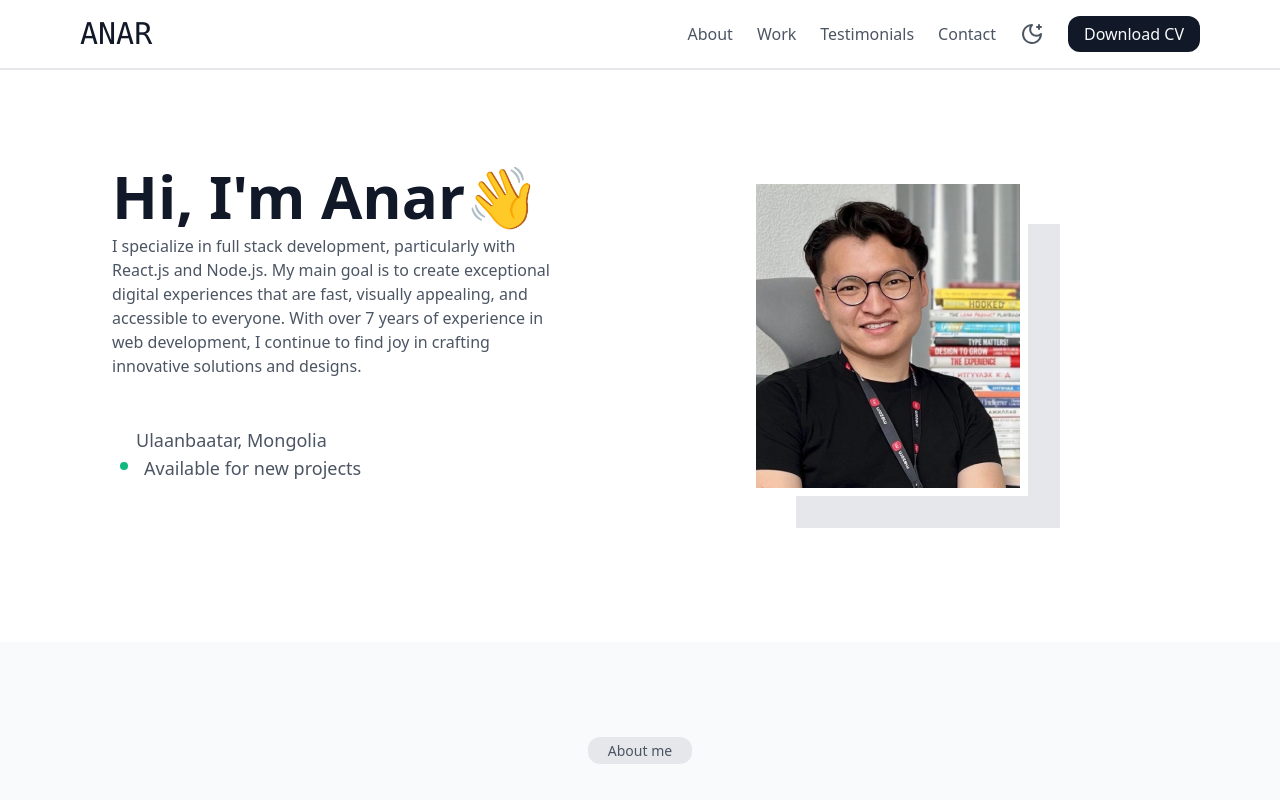
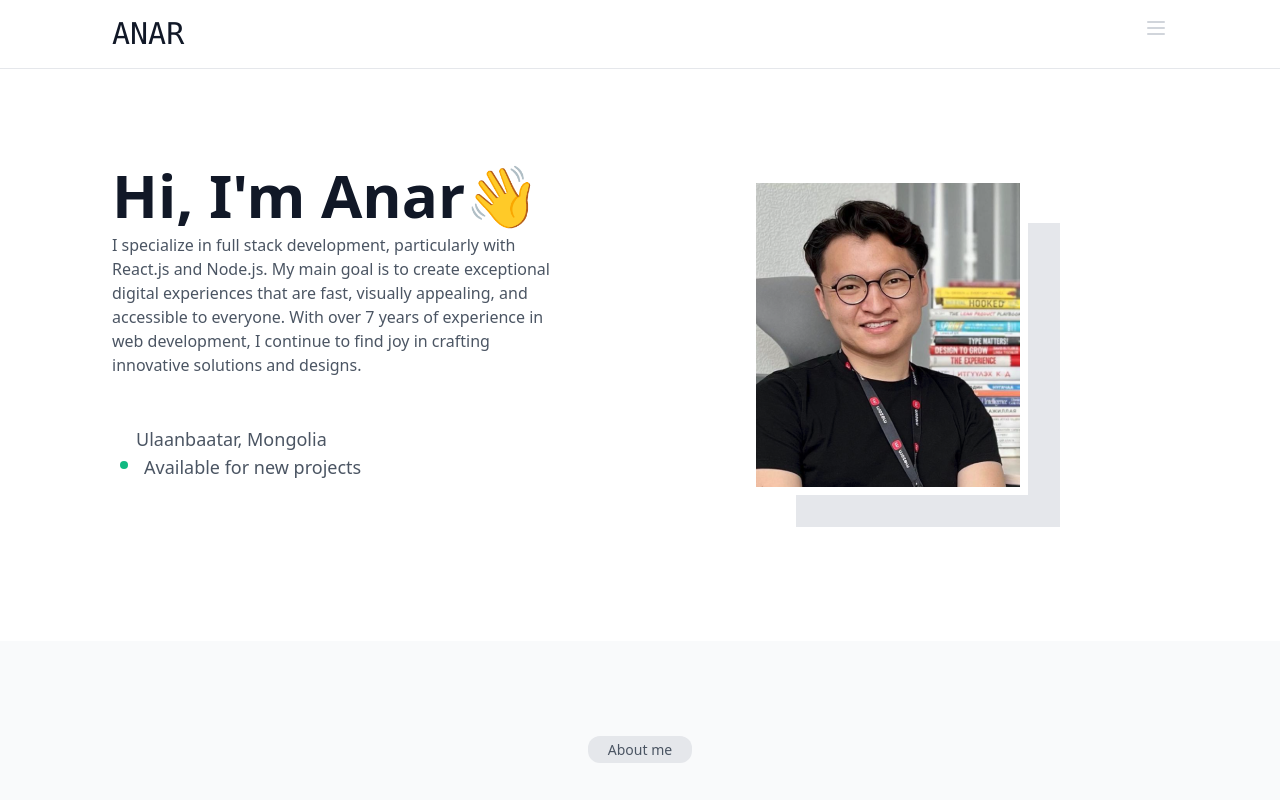
Before and after one commit to LEAP-DC-2024-JUNE/ANARB, a Next.js app in the folder next-project/: page / in a window 1280 px wide. Shown: the top 800 px of the page. Built offline with nearby package versions, Linux system fonts and the light colour scheme; some icons are missing.

Commit message:
header responsive

```diff
--- a/next-project/src/components/Header.jsx
+++ b/next-project/src/components/Header.jsx
@@ -2,6 +2,7 @@ import Icon from "../svg/icon";
 import { useTheme } from "next-themes";
 import HamburgerMenuIcon from "../components/HamburgerMenuIcon";
 import { DarkModeIcon } from "../svg/DarkModeIcon";
+import Navigation from "../components/Navigation";
 
 const Header = () => {
   const { setTheme, theme } = useTheme();
@@ -14,7 +15,23 @@ const Header = () => {
     }
   };
   return (
-    <div className="w-full p-4 border-b-[1px] lg:px-20 lg:py-4 bg-gray flex lg:justify-between lg:border-b-2 dark:bg-gray-950 dark:border-gray-950">
+    <div className="p-4 border-b-[1px] bg-white dark:bg-gray-950 dark:border-gray-950 lg:px-20 lg:py-4">
+      <div className="flex justify-between lg:px-8">
+        <div className="font-mono font-normal text-3xl text-gray-900 dark:text-white">
+          ANAR
+        </div>
+        <div>
+          {/* <Navigation /> */}
+          <HamburgerMenuIcon />
+        </div>
+      </div>
+    </div>
+  );
+};
+export default Header;
+
+{
+  /* <div className="w-full p-4 border-b-[1px] lg:px-20 lg:py-4 bg-gray flex justify-between lg:justify-between lg:border-b-2 dark:bg-gray-950 dark:border-gray-950">
       <div className="flex gap-72">
         <span className=" font-mono font-normal text-3xl text-gray-900 dark:text-white">
           ANAR
@@ -28,14 +45,12 @@ const Header = () => {
         <span>Work</span>
         <span>Testimonials</span>
         <span>Contact</span>
-        <button onClick={toggleTheme}>
+        <div className="cursor-pointer" onClick={toggleTheme}>
           {theme == "dark" ? <Icon /> : <DarkModeIcon />}
-        </button>
+        </div>
         <button className="rounded-xl bg-gray-900 text-gray-50 font-medium text-base px-4 py-[6px] dark:bg-gray-50 dark:text-gray-900">
           Download CV
         </button>
       </div>
-    </div>
-  );
-};
-export default Header;
+    </div> */
+}
--- /dev/null
+++ b/next-project/src/components/Navigation.jsx
@@ -0,0 +1,40 @@
+import { useTheme } from "next-themes";
+import Icon from "../svg/icon";
+import { DarkModeIcon } from "../svg/DarkModeIcon";
+
+const Navigation = () => {
+  const { setTheme, theme } = useTheme();
+  console.log(theme);
+  const toggleTheme = () => {
+    if (theme == "dark") {
+      setTheme("light");
+    } else {
+      setTheme("dark");
+    }
+  };
+  return (
+    <div className="flex gap-6 items-center">
+      <div className="font-medium text-base text-gray-600 dark:text-white">
+        About
+      </div>
+      <div className="font-medium text-base text-gray-600 dark:text-white">
+        Work
+      </div>
+      <div className="font-medium text-base text-gray-600 dark:text-white">
+        Testimonials
+      </div>
+      <div className="font-medium text-base text-gray-600 dark:text-white">
+        Contact
+      </div>
+      <div className="flex gap-4 items-center">
+        <div className="cursor-pointer" onClick={toggleTheme}>
+          {theme == "dark" ? <Icon /> : <DarkModeIcon />}
+        </div>
+        <button className="rounded-xl bg-gray-900 text-gray-50 font-medium text-base px-4 py-[6px] dark:bg-gray-50 dark:text-gray-900">
+          Download CV
+        </button>
+      </div>
+    </div>
+  );
+};
+export default Navigation;
--- a/next-project/src/components/WorkProject.jsx
+++ b/next-project/src/components/WorkProject.jsx
@@ -8,7 +8,7 @@ export const WorkProject = (props) => {
   if (reverse === true) {
     return (
       <div className="flex flex-col  lg:flex-row-reverse rounded-xl drop-shadow-md bg-white">
-        <div className="p-12 border-r  bg-gray-50 lg:w-[576px] dark:bg-gray-700 dark:border-gray-700">
+        <div className="p-12 border-r  bg-gray-50 lg:w-[576px]  dark:bg-gray-700 dark:border-gray-700">
           <Image src={imgSrc} />
         </div>
         <div className="flex flex-col gap-6 p-12 lg:w-[576px] dark:bg-gray-800">
```
